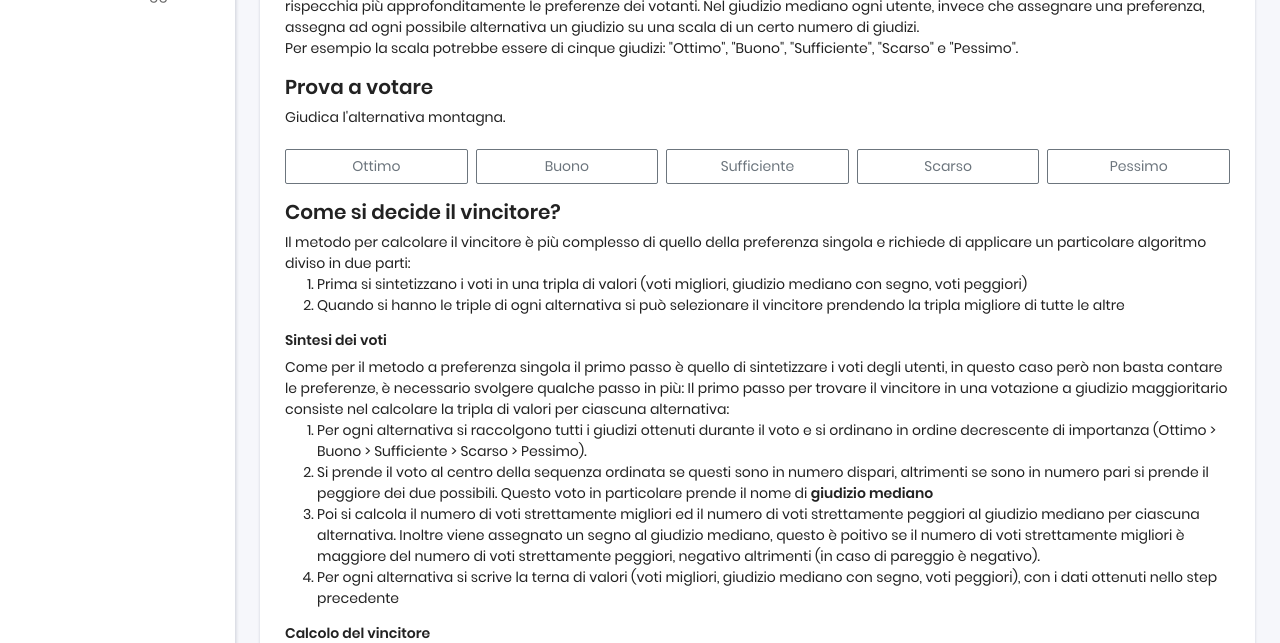
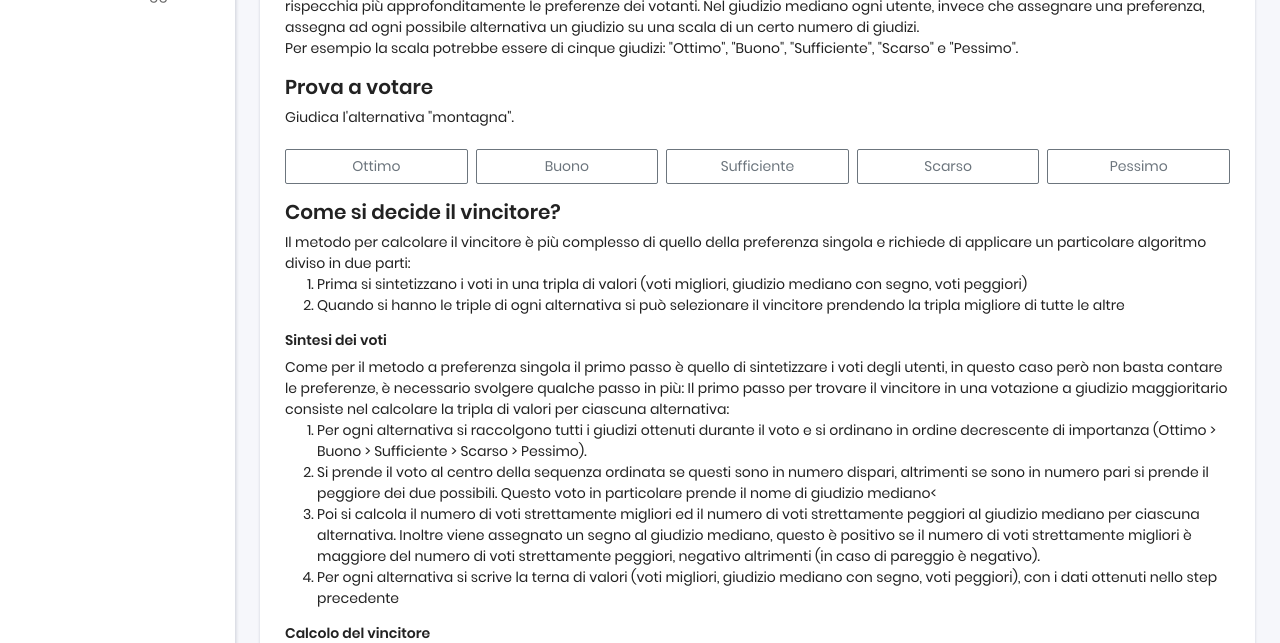
Before and after one commit to StefanoTrv/PollAtMe, a Django app: page /explanation/GM/ in a window 1280 px wide. Shown: the part 188-831 px from the top of the page. Run offline with Django 4.2, Linux system fonts and the light colour scheme; some libraries are stand-ins or nearby versions.

Commit message:
Correzioni

```diff
--- a/templates/polls/spiegazione_metodi_voto/spiegazione_giudizio_magioritario.html
+++ b/templates/polls/spiegazione_metodi_voto/spiegazione_giudizio_magioritario.html
@@ -57,11 +57,11 @@
                                       Per ogni alternativa si raccolgono tutti i giudizi ottenuti durante il voto e si ordinano in ordine decrescente di importanza (Ottimo > Buono > Sufficiente > Scarso > Pessimo).
                                     </li>
                                     <li>
-                                      Si prende il voto al centro della sequenza ordinata se questi sono in numero dispari, altrimenti se sono in numero pari si prende il peggiore dei due possibili. Questo voto in particolare prende il nome di <b>giudizio mediano</b>
+                                      Si prende il voto al centro della sequenza ordinata se questi sono in numero dispari, altrimenti se sono in numero pari si prende il peggiore dei due possibili. Questo voto in particolare prende il nome di giudizio mediano<
                                     </li>
                                     <li>
                                       Poi si calcola il numero di voti strettamente migliori ed il numero di voti strettamente peggiori al giudizio mediano per ciascuna alternativa. Inoltre viene assegnato un segno al giudizio mediano,
-                                      questo è poitivo se il numero di voti strettamente migliori è maggiore del numero di voti strettamente peggiori, negativo altrimenti (in caso di pareggio è negativo).
+                                      questo è positivo se il numero di voti strettamente migliori è maggiore del numero di voti strettamente peggiori, negativo altrimenti (in caso di pareggio è negativo).
                                     </li>
                                     <li>
                                       Per ogni alternativa si scrive la terna di valori (voti migliori, giudizio mediano con segno, voti peggiori), con i dati ottenuti nello step precedente
```
Also changed, not shown: other parts of templates/polls/spiegazione_metodi_voto/spiegazione_giudizio_magioritario.html (+1 -1 lines).
